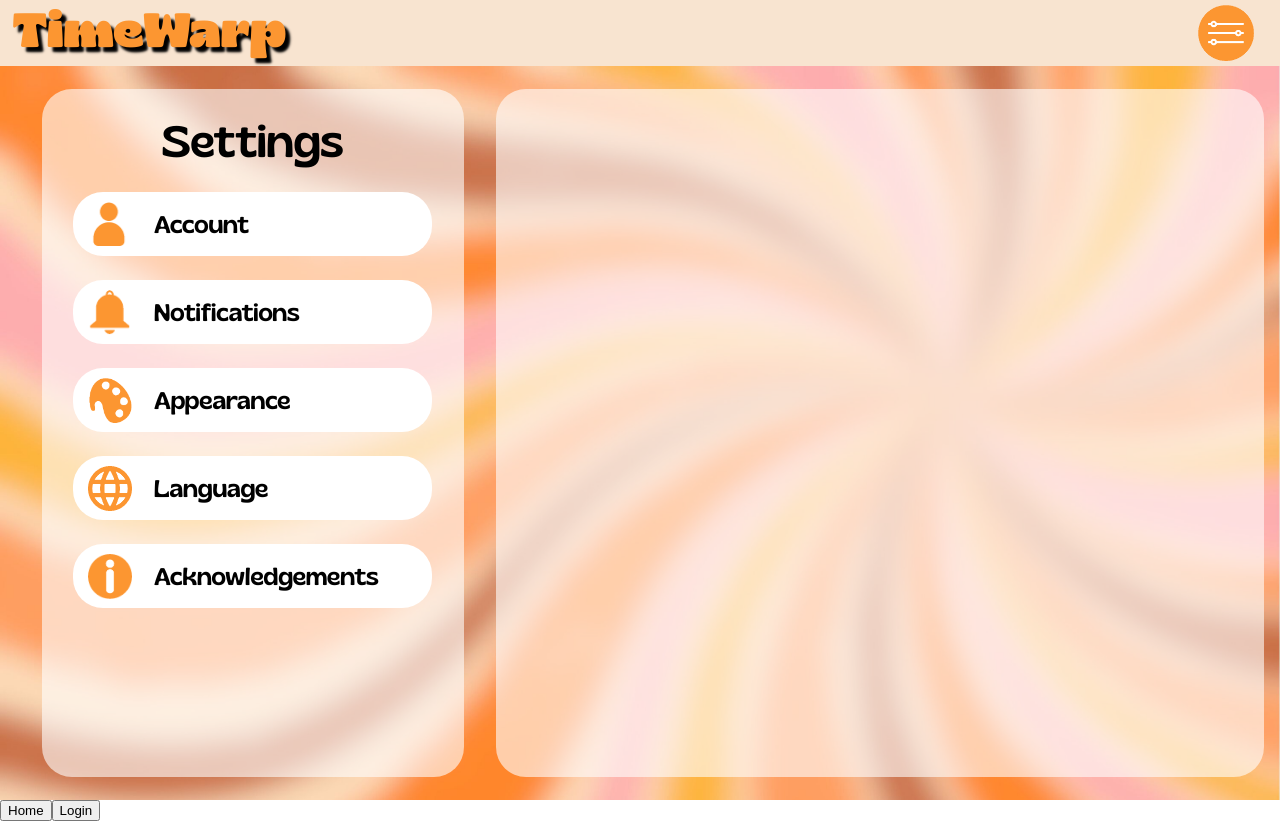
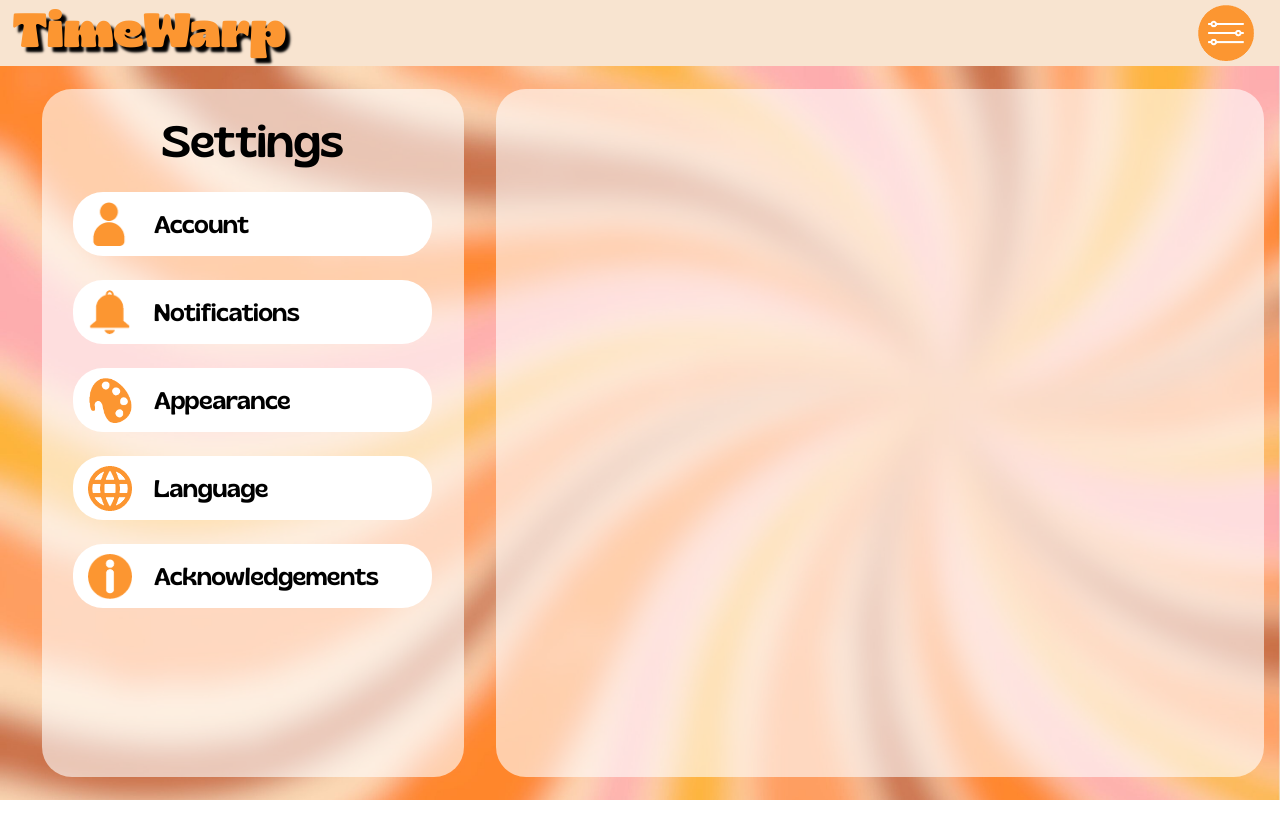
Before and after one commit to Yulgoat/TimeWarp, an Angular app in the folder client/front/: page /settings in a window 1280 px wide. After the commit the page ends 800 px from the top, so only its background shows below. Built offline with nearby package versions, Linux system fonts and the light colour scheme.

Commit message:
Apply 1 suggestion(s) to 1 file(s)

```diff
--- a/client/front/src/app/components/settings/settings.component.html
+++ b/client/front/src/app/components/settings/settings.component.html
@@ -118,9 +118,3 @@
 
 
 </section>
-
-
-<div class="inline">
-    <button (click)="settingsToHome()">Home</button>
-    <button (click)="settingsToLogin()">Login</button>
-  </div>
```
